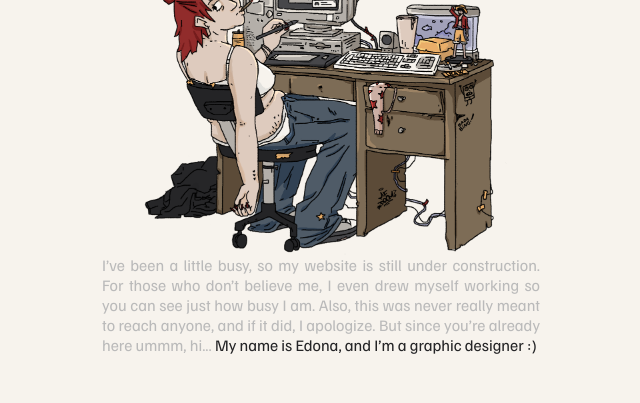
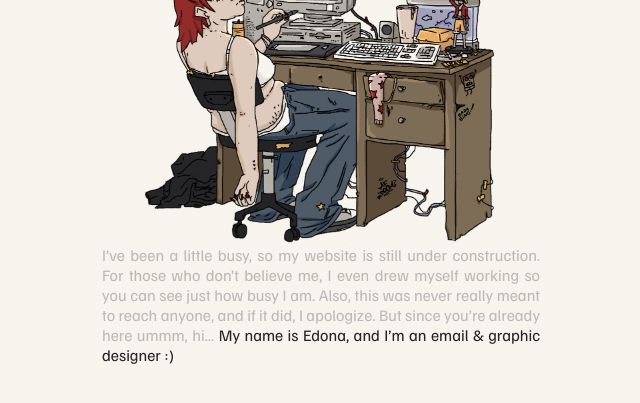
Before and after one commit to RamadaniEdon/Edona-Site, a plain HTML site: page index.html in a window 1280 px wide. Shown: the part 317-720 px from the top of the page, without its empty margins (319-959 px from the left). Drawn offline with Linux system fonts and the light colour scheme.

Commit message:
update description

```diff
--- a/index.html
+++ b/index.html
@@ -74,7 +74,7 @@
   <div class="main">
     <p class="title">WORK IN PROGRESS</p>
     <img class="image" src="./edonara.png" alt="Edonara">
-    <p class="desc">I’ve been a little busy, so my website is still under construction. For those who don’t believe me, I even drew myself working so you can see just how busy I am. Also, this was never really meant to reach anyone, and if it did, I apologize. But since you’re already here ummm, hi... <span class="darker">My name is Edona, and I’m a graphic designer :)</span></p>
+    <p class="desc">I’ve been a little busy, so my website is still under construction. For those who don’t believe me, I even drew myself working so you can see just how busy I am. Also, this was never really meant to reach anyone, and if it did, I apologize. But since you’re already here ummm, hi... <span class="darker">My name is Edona, and I’m an email &amp; graphic designer :)</span></p>
   </div>
 </body>
 </html>
```
